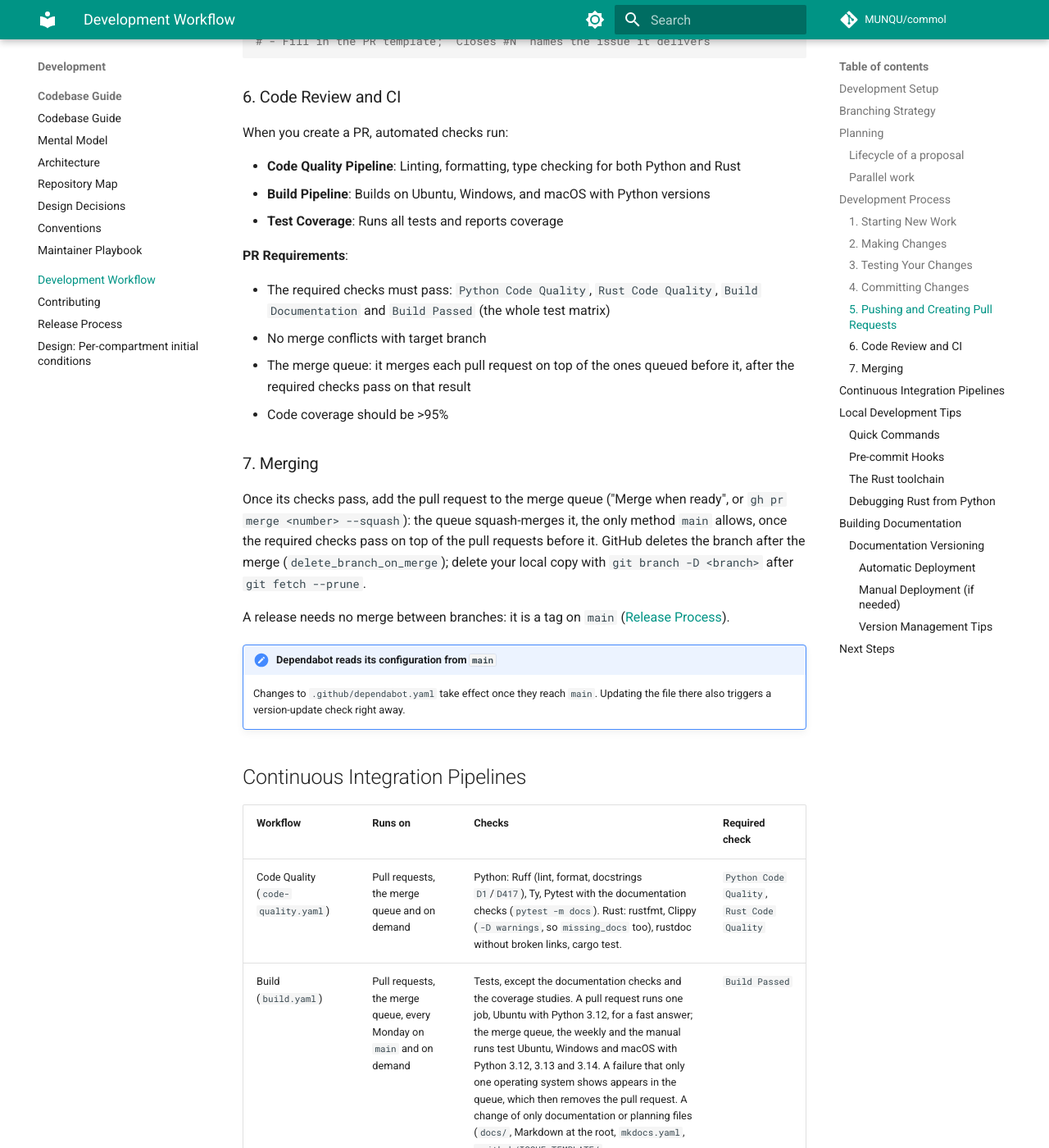
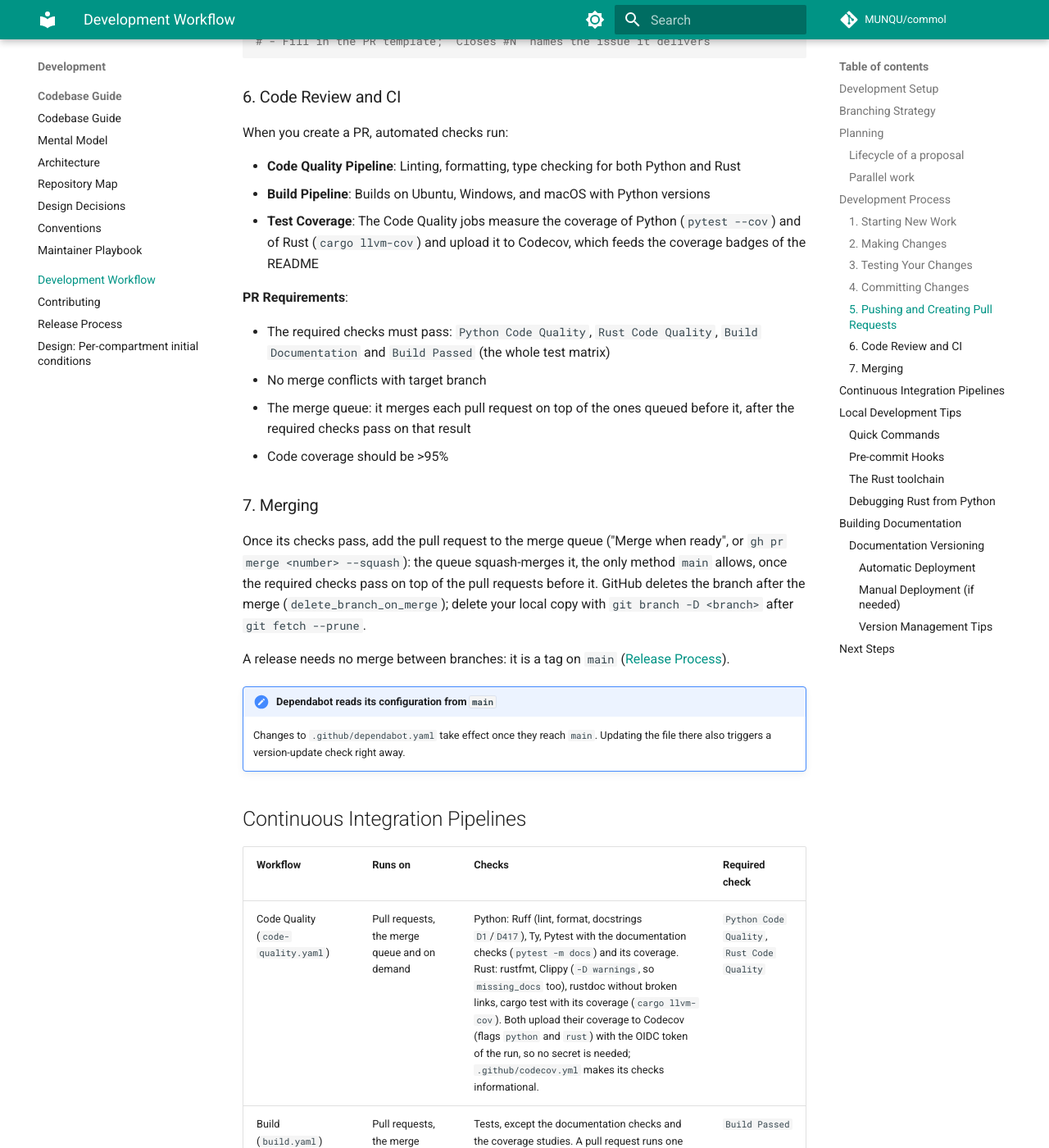
Before and after one commit to MUNQU/commol, an MkDocs documentation site: the page built from docs/development/workflow.md, in a window 1280 px wide and 1400 px high, scrolled down 5832 px. Shown: the whole window at 82% size. Built offline with MkDocs 1.6.1 and Material for MkDocs 9.7.7, drawn with Linux system fonts in a browser that asks for light colours; comment, search, counter and statistics services are not loaded; the version menu is left out; some of the changed text lies outside the part shown.

Commit message:
ci(coverage): report the Python and Rust coverage in the README

```diff
--- a/docs/development/workflow.md
+++ b/docs/development/workflow.md
@@ -243,7 +243,9 @@ When you create a PR, automated checks run:
 
 - **Code Quality Pipeline**: Linting, formatting, type checking for both Python and Rust
 - **Build Pipeline**: Builds on Ubuntu, Windows, and macOS with Python versions
-- **Test Coverage**: Runs all tests and reports coverage
+- **Test Coverage**: The Code Quality jobs measure the coverage of Python
+  (`pytest --cov`) and of Rust (`cargo llvm-cov`) and upload it to Codecov,
+  which feeds the coverage badges of the README
 
 **PR Requirements**:
 
@@ -273,7 +275,7 @@ Process](release.md)).
 
 | Workflow | Runs on | Checks | Required check |
 |---|---|---|---|
-| Code Quality (`code-quality.yaml`) | Pull requests, the merge queue and on demand | Python: Ruff (lint, format, docstrings `D1`/`D417`), Ty, Pytest with the documentation checks (`pytest -m docs`). Rust: rustfmt, Clippy (`-D warnings`, so `missing_docs` too), rustdoc without broken links, cargo test. | `Python Code Quality`, `Rust Code Quality` |
+| Code Quality (`code-quality.yaml`) | Pull requests, the merge queue and on demand | Python: Ruff (lint, format, docstrings `D1`/`D417`), Ty, Pytest with the documentation checks (`pytest -m docs`) and its coverage. Rust: rustfmt, Clippy (`-D warnings`, so `missing_docs` too), rustdoc without broken links, cargo test with its coverage (`cargo llvm-cov`). Both upload their coverage to Codecov (flags `python` and `rust`) with the OIDC token of the run, so no secret is needed; `.github/codecov.yml` makes its checks informational. | `Python Code Quality`, `Rust Code Quality` |
 | Build (`build.yaml`) | Pull requests, the merge queue, every Monday on `main` and on demand | Tests, except the documentation checks and the coverage studies. A pull request runs one job, Ubuntu with Python 3.12, for a fast answer; the merge queue, the weekly and the manual runs test Ubuntu, Windows and macOS with Python 3.12, 3.13 and 3.14. A failure that only one operating system shows appears in the queue, which then removes the pull request. A change of only documentation or planning files (`docs/`, Markdown at the root, `mkdocs.yaml`, `.github/ISSUE_TEMPLATE/`, `.github/scripts/`) skips the tests. The wheels of every architecture are built by the release (`release.yaml`). | `Build Passed` |
 | Documentation (`docs.yaml`) | Pull requests, the merge queue, pushes to `main` and release tags | `mkdocs build --strict`: no broken internal link or anchor. Deploys the site with mike: a release tag as `latest`, a push to `main` as `dev`. | `Build Documentation` |
 | Coverage Studies (`coverage.yaml`) | Every Monday; on demand | `pytest -m coverage_study`: the intervals of each uncertainty method cover the truth at their level ([Design decisions](../codebase/design-decisions.md#methods-plug-into-one-entry-point)). | None: each study runs many fits |
@@ -298,6 +300,11 @@ cargo test -p commol --features test-kind   # the engine of the test model kind
 
 # Coverage studies (slow), from py-commol/
 pytest -m coverage_study
+
+# Test coverage, as CI measures it (Rust needs `cargo install cargo-llvm-cov` and
+# `rustup component add llvm-tools-preview`)
+pytest --cov=commol                           # from py-commol/
+cargo llvm-cov --all-features --workspace     # from the repository root
 
 # Documentation, from the repository root
 mkdocs build --strict
```
Also changed, not shown: AGENTS.md (+1 -0 lines), README.md (+2 -0 lines), 2 other files.
